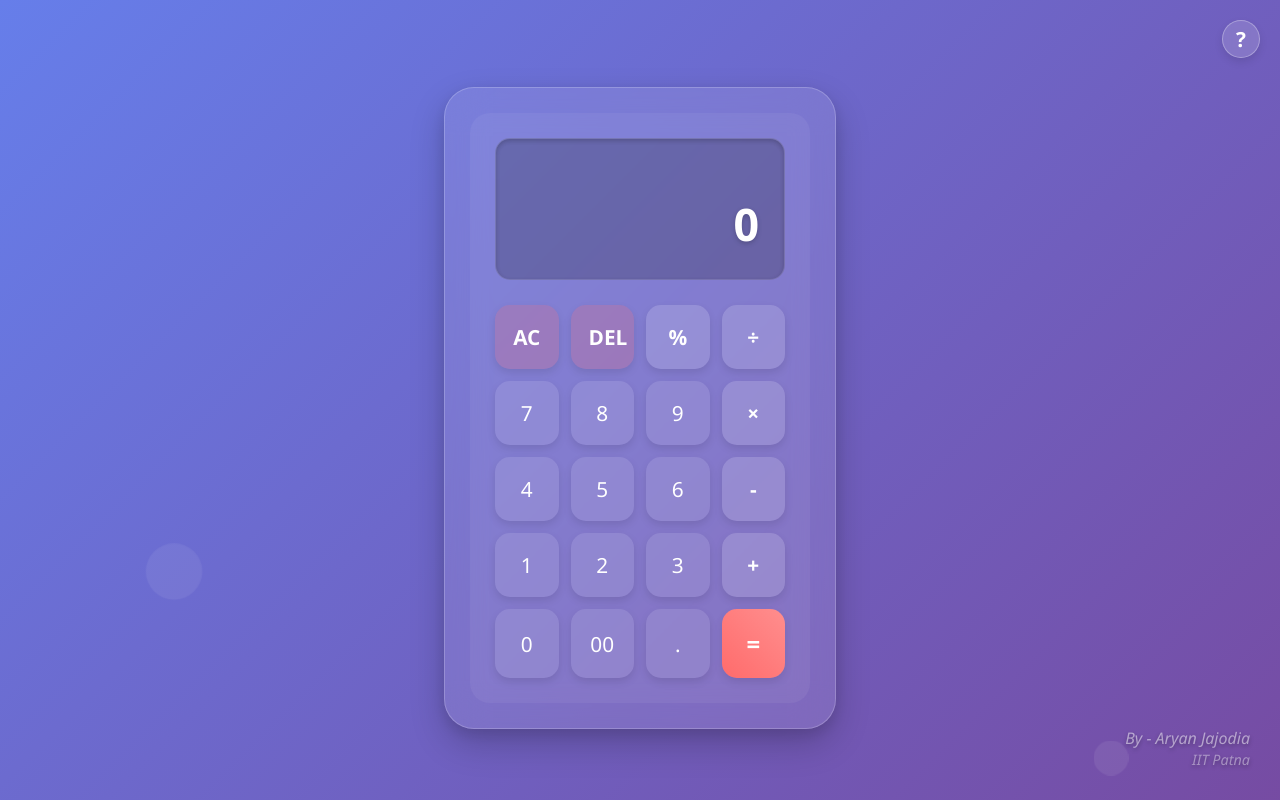
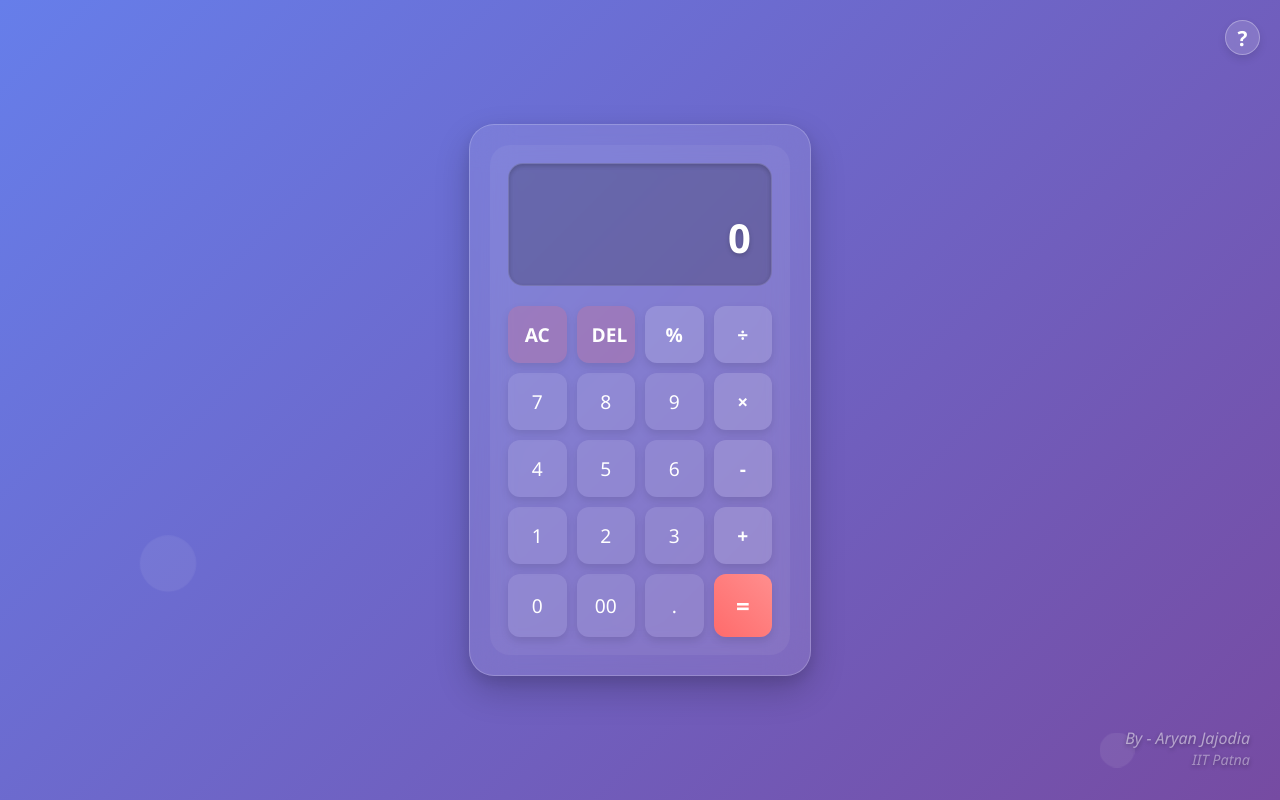
Before and after one commit to AryanJajodia26/Magic-Calculator-, a plain HTML site: page index.html in a window 1280 px wide. Shown: the top 800 px of the page. Drawn offline with nearby package versions, Linux system fonts and the light colour scheme.

Commit message:
Making the size small

```diff
--- a/styles.css
+++ b/styles.css
@@ -1,6 +1,6 @@
 * {
-    margin: 10;
-    padding: 10;
+    margin: 0;
+    padding: 0;
     box-sizing: border-box;
     font-family: 'Segoe UI', Tahoma, Geneva, Verdana, sans-serif;
 }
@@ -16,8 +16,8 @@ body {
 }
 
 .calculator-container {
-    padding: 25px;
-    border-radius: 30px;
+    padding: 20px;
+    border-radius: 25px;
     background: rgba(255, 255, 255, 0.1);
     backdrop-filter: blur(20px);
     box-shadow: 0 15px 35px rgba(0, 0, 0, 0.2),
@@ -56,33 +56,33 @@ body {
 }
 
 .calculator {
-    width: 340px;
+    width: 300px;
     background: rgba(255, 255, 255, 0.05);
     border-radius: 20px;
-    padding: 25px;
+    padding: 18px;
 }
 
 .display {
     background: rgba(0, 0, 0, 0.2);
-    padding: 25px;
+    padding: 20px;
     border-radius: 15px;
-    margin-bottom: 25px;
+    margin-bottom: 20px;
     text-align: right;
-    min-height: 90px;
+    min-height: 80px;
     box-shadow: inset 0 2px 5px rgba(0, 0, 0, 0.2);
     border: 1px solid rgba(255, 255, 255, 0.1);
 }
 
 .previous-operand {
     color: rgba(255, 255, 255, 0.7);
-    font-size: 1.3rem;
-    min-height: 24px;
-    margin-bottom: 5px;
+    font-size: 1.2rem;
+    min-height: 22px;
+    margin-bottom: 4px;
 }
 
 .current-operand {
     color: white;
-    font-size: 2.8rem;
+    font-size: 2.5rem;
     font-weight: 600;
     text-shadow: 0 2px 5px rgba(0, 0, 0, 0.2);
 }
@@ -90,14 +90,14 @@ body {
 .buttons {
     display: grid;
     grid-template-columns: repeat(4, 1fr);
-    gap: 12px;
+    gap: 10px;
 }
 
 button {
-    padding: 18px;
-    font-size: 1.3rem;
+    padding: 15px;
+    font-size: 1.2rem;
     border: none;
-    border-radius: 15px;
+    border-radius: 12px;
     background: rgba(255, 255, 255, 0.1);
     color: white;
     cursor: pointer;
```
